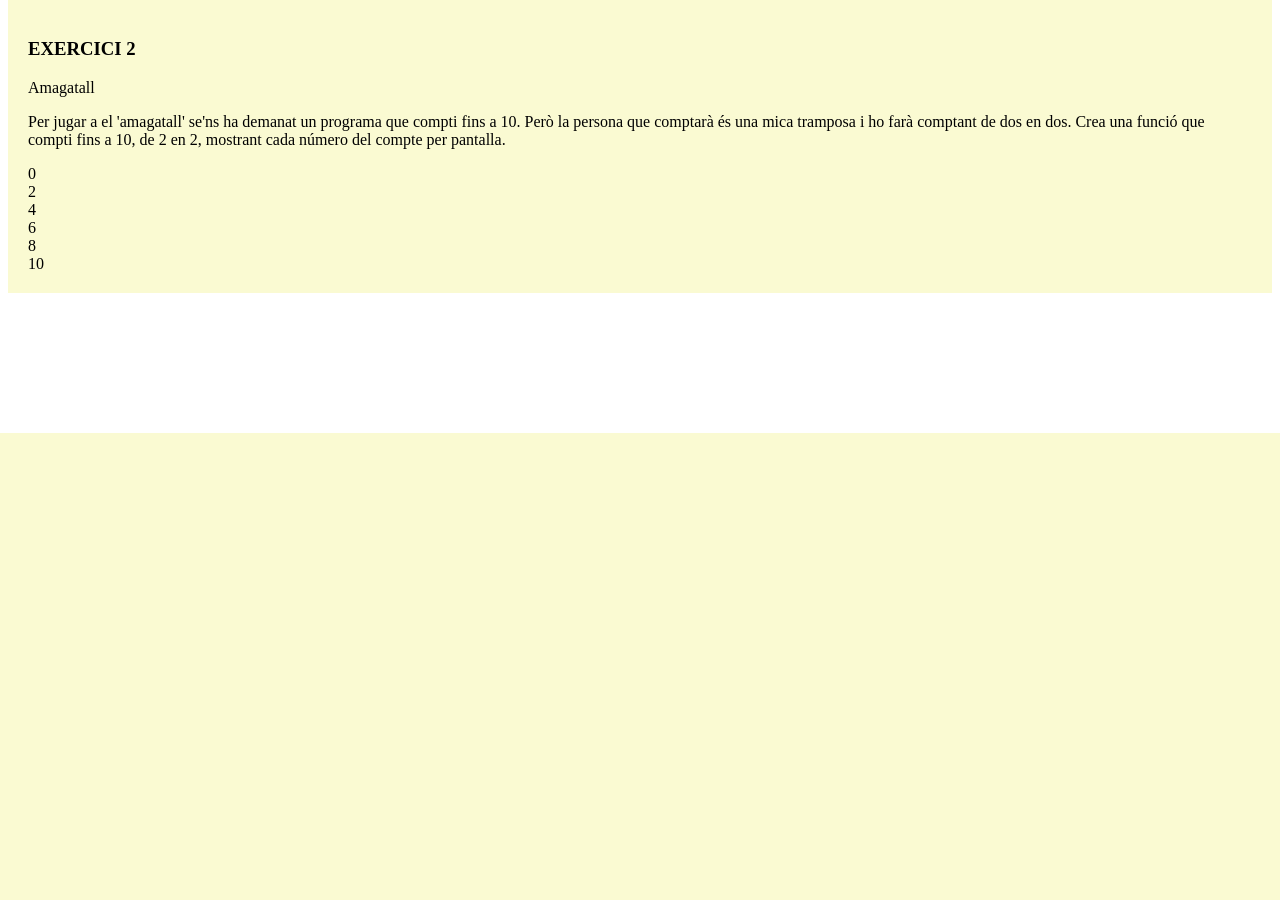
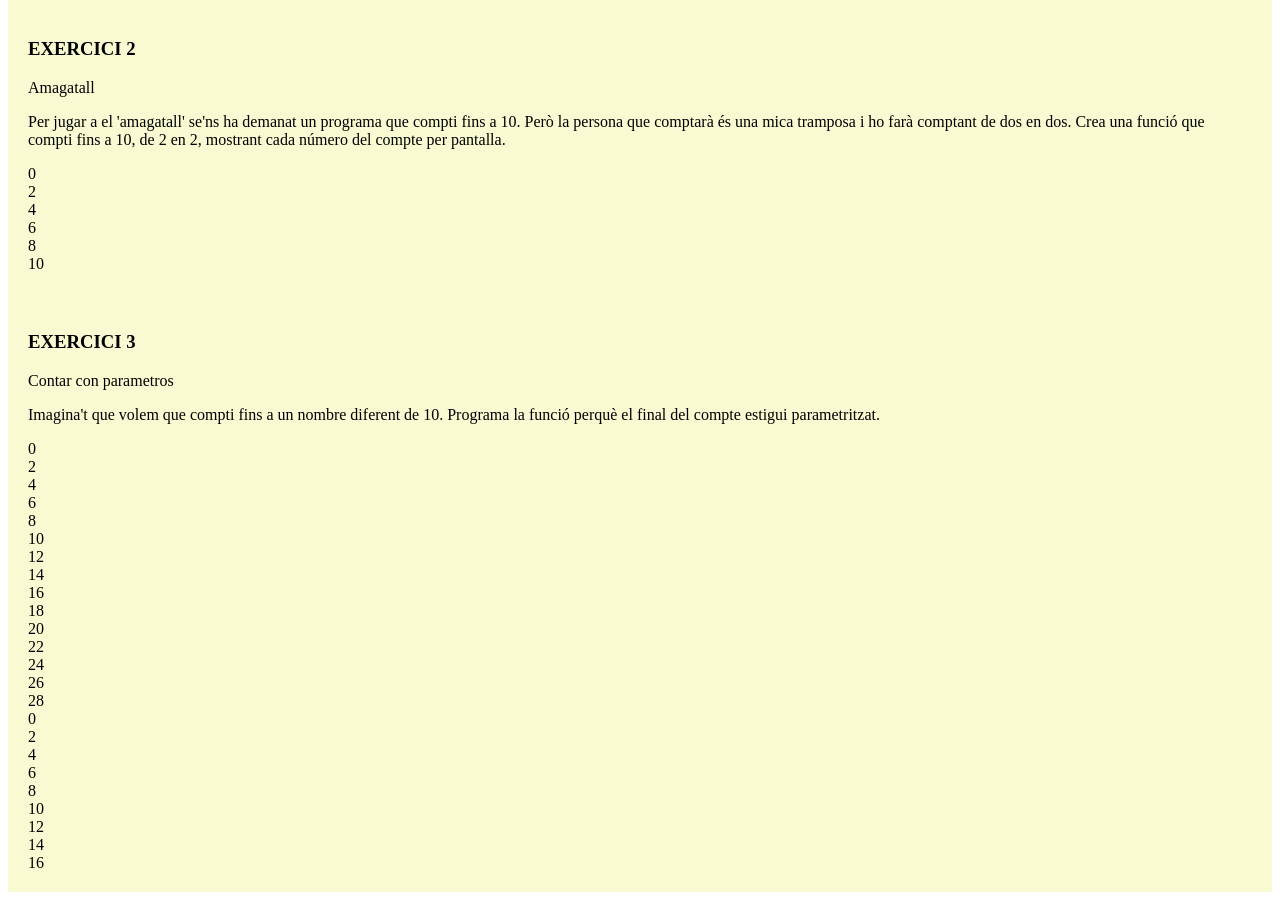
Before and after one commit to JCsomeShots/Sprint1.TerceraEntrega, a PHP site: page / in a window 1280 px wide. Shown: the part 367-1267 px from the top of the page. Before the commit the page ends 800 px from the top, so only its background shows below. Run offline with PHP 8.4, Linux system fonts and the light colour scheme.

Commit message:
Tema 3 Nivell 1 Exercici 3

```diff
--- a/index.php
+++ b/index.php
@@ -64,5 +64,25 @@ echo "<p>Per jugar a el 'amagatall' se'ns ha demanat un programa que compti fins
 </section>
 
 
+
+
+<section class="ej03 ex">
+<?php
+echo "<h3>EXERCICI 3</h3>
+<p>Contar con parametros </p>";
+echo "<p>Imagina't que volem que compti fins a un nombre diferent de 10. Programa la funció perquè el final del compte estigui parametritzat.</p>";
+
+  function amagatall2($num){
+    for($i=0; $i<=$num; $i+=2){
+      echo "$i <br/>";
+    }
+  }
+  amagatall2(29);
+  amagatall2(16);
+
+?>
+</section>
+
+
 </body>
 </html>
```
